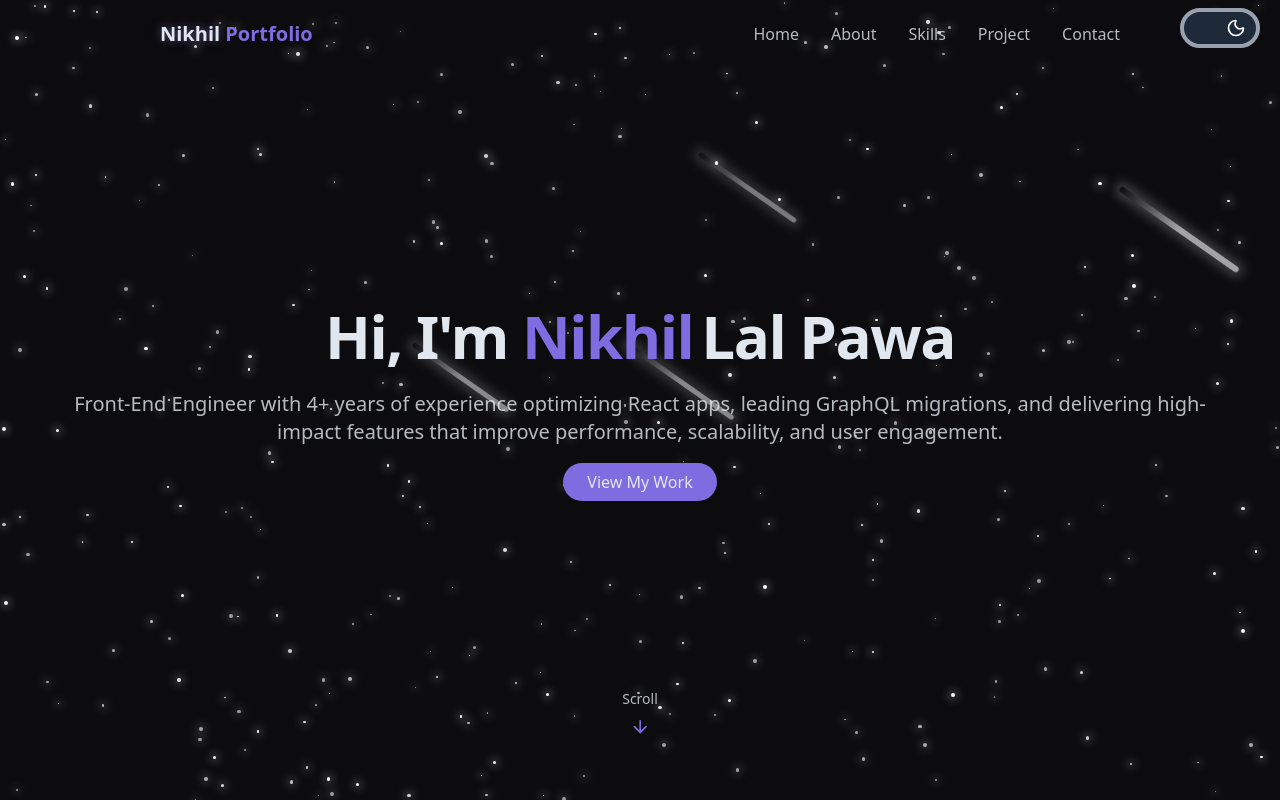
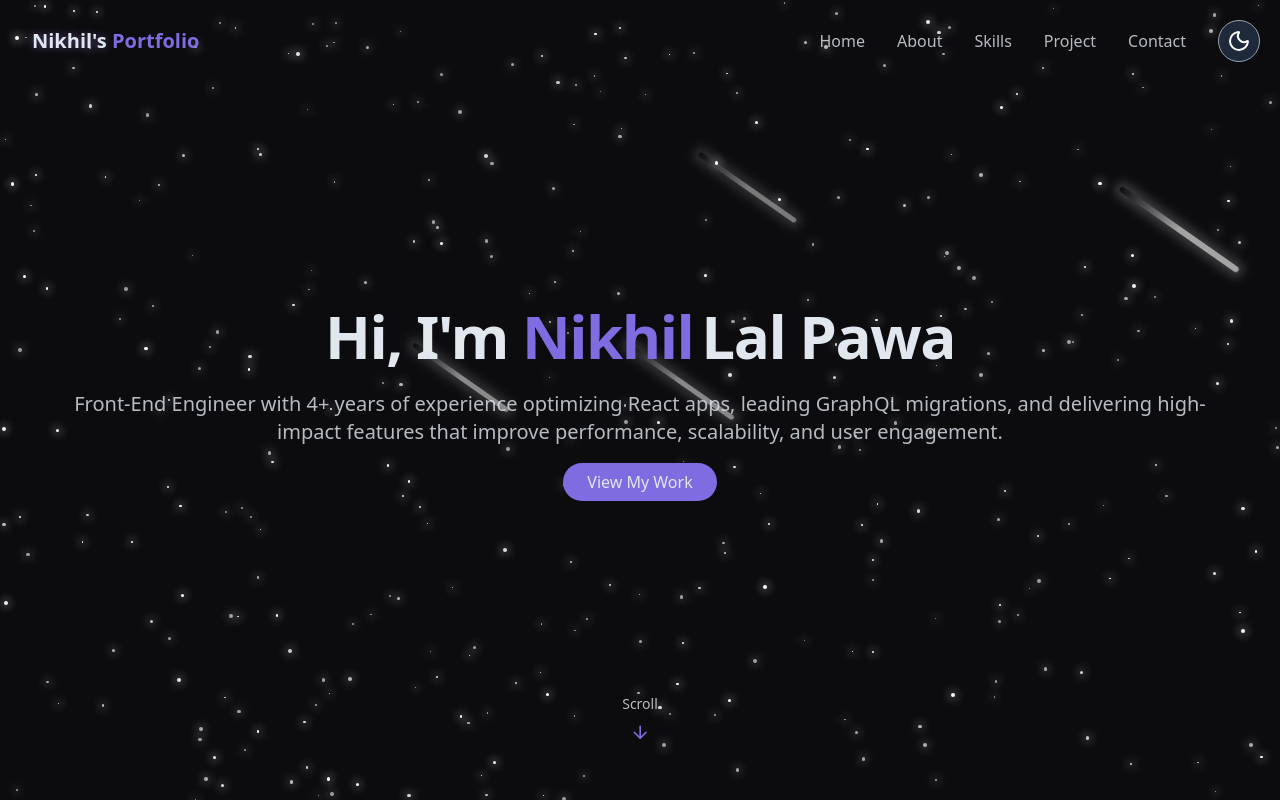
Before and after one commit to kurama199/portfolio, a React (Vite) app: page / in a window 1280 px wide. Both pictures are taken after a click on the button 1220 px from the left and 28 px from the top of the page. Shown: the top 800 px of the page. Built offline with nearby package versions, Linux system fonts and the light colour scheme.

Commit message:
1408-7.10PM added bug fixes

```diff
--- a/src/Pages/Home.tsx
+++ b/src/Pages/Home.tsx
@@ -1,5 +1,4 @@
 import { useState } from "react";
-import ThemeToggle from "@/components/ThemeToggle";
 import { StarBackground } from "@/components/StarBackground";
 import { Navbar } from "@/components/Navbar";
 import { HeroSection } from "@/components/HeroSection";
@@ -14,8 +13,7 @@ export const Home = () => {
   return (
     <div className="min-h-screen bg-background text-foreground overflow-x-hidden">
       {isDarkMode ? <StarBackground /> : null}
-      <ThemeToggle isDarkMode={isDarkMode} setIsDarkMode={setIsDarkMode} />
-      <Navbar />
+      <Navbar isDarkMode={isDarkMode} setIsDarkMode={setIsDarkMode} />
       <main>
         <HeroSection />
         <AboutSection />
--- a/src/components/Navbar.tsx
+++ b/src/components/Navbar.tsx
@@ -1,8 +1,12 @@
 import { cn, navData } from "@/utils/utils";
 import { Menu, X } from "lucide-react";
 import { useLayoutEffect, useMemo, useState } from "react";
+import ThemeToggle, { type ThemeToggleProps } from "./ThemeToggle";
 
-export const Navbar = () => {
+export const Navbar = ({
+  isDarkMode = false,
+  setIsDarkMode,
+}: ThemeToggleProps) => {
   const navItems = useMemo(() => {
     const toReturn: { name: string; href: string }[] = [];
     Object.entries(navData).forEach(([key, value]: string[]) => {
@@ -41,10 +45,11 @@ export const Navbar = () => {
         isMenuOpen ? "h-full" : ""
       )}
     >
-      <div className="container flex items-center md:justify-between md:gap-0 gap-5 w-8/10">
+      <div className="flex items-center justify-center">
+        <div className="container flex items-center md:justify-between md:gap-0 gap-5">
           <button
             onClick={() => setIsMenuOpen((i) => !i)}
-          className="md:hidden p-2 text-foreground z-50"
+            className="md:hidden p-2 text-foreground z-50 cursor-pointer"
             aria-label={isMenuOpen ? "Close Menu" : "open Menu"}
           >
             {isMenuOpen ? <X size={24} /> : <Menu size={24} />}
@@ -53,8 +58,9 @@ export const Navbar = () => {
             href={`#${navData.Home}`}
             className="text-xl font-bold text-primary flex items-center"
           >
-          <span className="relative z-40">
-            <span className="text-foreground text-glow">Nikhil </span>Portfolio
+            <span className="relative z-40 cursor-pointer">
+              <span className="text-foreground text-glow">Nikhil's </span>
+              Portfolio
             </span>
           </a>
           {/* Desktop nav */}
@@ -69,11 +75,17 @@ export const Navbar = () => {
               </a>
             ))}
           </div>
+        </div>
+        <ThemeToggle
+          isDarkMode={isDarkMode}
+          setIsDarkMode={setIsDarkMode}
+          className="mr-5"
+        />
         {/* mobile nav */}
         <div
           className={cn(
             "fixed inset-0 bg-background/20 backdrop-blur-md z-40 flex flex-col items-center justify-center",
-            "transition-all duration-300 md:hidden",
+            "transition-all duration-300 md:hidden cursor-pointer",
             isMenuOpen
               ? "opacity-100 pointer-events-auto h-full"
               : "opacity-0 pointer-events-none"
--- a/src/components/SkillsSection.tsx
+++ b/src/components/SkillsSection.tsx
@@ -66,7 +66,7 @@ export const SkillsSection = () => {
             selectedCategory == "All" || skill.category === selectedCategory ? (
               <div
                 key={key + selectedCategory}
-                className="bg-card p-6 rounded-lg card-hover text-glow"
+                className="bg-card px-6 py-4 rounded-lg card-hover text-glow"
               >
                 <div className="text-left mb-4">
                   <h3 className="font-semibold text-lg">{skill.name}</h3>
@@ -77,6 +77,7 @@ export const SkillsSection = () => {
                     style={{ width: `${skill.level}%` }}
                   />
                 </div>
+                <div className="text-right mt-1">{skill.level}</div>
               </div>
             ) : null
           )}
--- a/src/components/ThemeToggle.tsx
+++ b/src/components/ThemeToggle.tsx
@@ -2,7 +2,7 @@ import { cn, localStorageKeys } from "@/utils/utils";
 import { Moon, Sun } from "lucide-react";
 import React, { useLayoutEffect } from "react";
 
-interface ThemeToggleProps {
+export interface ThemeToggleProps {
   className?: string;
   isDarkMode?: boolean;
   setIsDarkMode: React.Dispatch<React.SetStateAction<boolean>>;
@@ -38,26 +38,18 @@ const ThemeToggle: React.FC<ThemeToggleProps> = ({
         })
       }
       className={cn(
-        "fixed right-5 top-2 w-[80px] h-[40px] flex items-center rounded-full border-4 border-solid p-2 duration-300 ease-in-out z-50",
+        "p-2 rounded-full transition-colors duration-300 ease-in-out z-50 cursor-pointer border",
         isDarkMode
           ? "bg-gray-800 border-gray-400"
           : "bg-yellow-200/80 border-yellow-500/80",
         className
       )}
     >
-      <span
-        className={cn(
-          "absolute left-2 top-1/2 -translate-y-1/2 transition-transform duration-300 ease-in-out",
-          "h-[24px] w-[24px] rounded-full flex items-center justify-center",
-          isDarkMode ? "translate-x-[32px]" : "translate-x-0"
-        )}
-      >
-        {isDarkMode ? (
-          <Moon className="text-white" size={20} />
-        ) : (
-          <Sun className="text-yellow-500/80" size={20} />
-        )}
-      </span>
+      {isDarkMode ? (
+        <Moon className="text-white" size={24} />
+      ) : (
+        <Sun className="text-yellow-500/80" size={24} />
+      )}
     </button>
   );
 };
```
Lines whose indentation alone changed are shown as unchanged.
